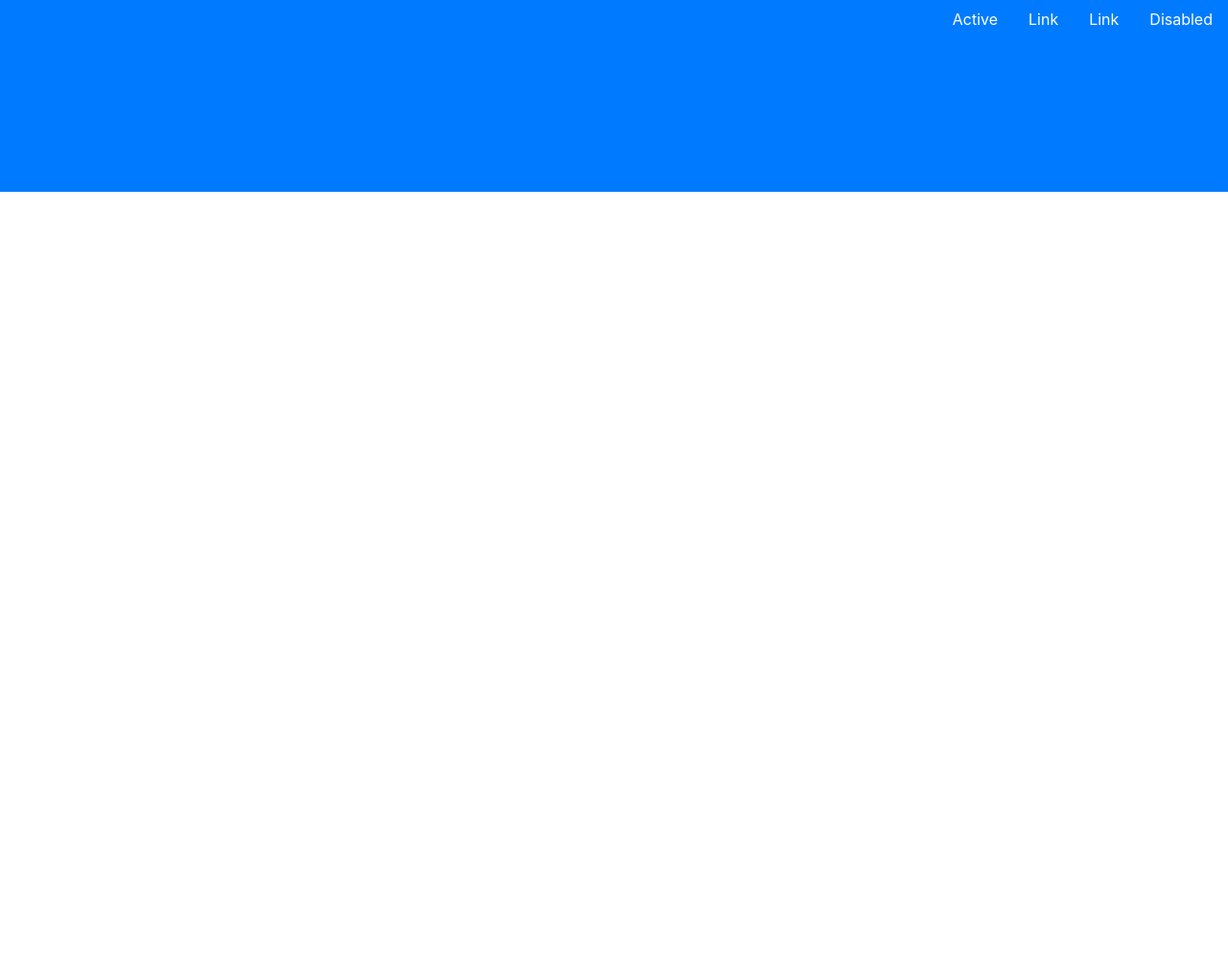
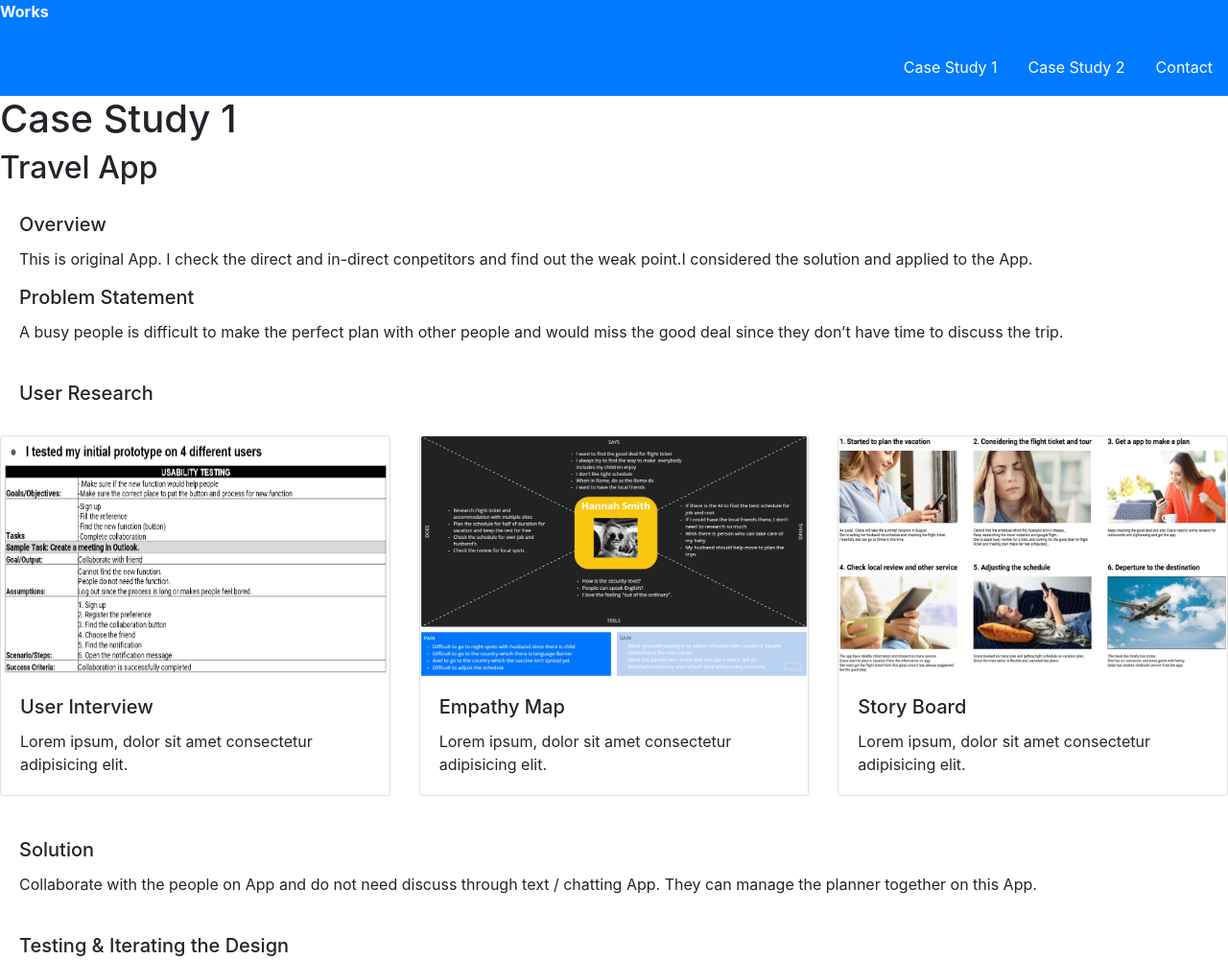
Before and after one commit to Mai-Angie/UX_UI_HW_20, a plain HTML site: page index.html in a window 1280 px wide. Shown: the top 1001 px of the page at 96% size. Before the commit the page ends 800 px from the top, so only its background shows below. Drawn offline with nearby package versions, Linux system fonts and the light colour scheme.

Commit message:
Submission

```diff
--- a/css/style.css
+++ b/css/style.css
@@ -1,3 +1,13 @@
 .nav{
-    height: 200px;
+    height: 50px;
 }
+.nav-item0{
+    color: white;
+    font-weight: bold;
+}
+.card-img-top{
+    height: 250px;
+}
+.iterate1{
+    width: 700px;
+}
--- a/index.html
+++ b/index.html
@@ -10,21 +10,87 @@
     <title>UX_UI_HW_20</title>
 </head>
 <body>
+    <ul class="nav bg-primary justify-content-first  ">
+        <li class="nav-item0">
+        Works
+        </li>
+    </ul>
     <ul class="nav bg-primary justify-content-end">
         <li class="nav-item">
-          <a class="nav-link text-white active" href="#">Active</a>
+          <a class="nav-link text-white active" href="#" tabindex="-1" aria-disabled="true">Case Study 1</a>
         </li>
         <li class="nav-item">
-          <a class="nav-link text-white" href="#">Link</a>
+          <a class="nav-link text-white" href="#">Case Study 2</a>
         </li>
         <li class="nav-item">
-          <a class="nav-link text-white" href="#">Link</a>
-        </li>
-        <li class="nav-item">
-          <a class="nav-link text-white" href="#" tabindex="-1" aria-disabled="true">Disabled</a>
+          <a class="nav-link text-white" href="#">Contact</a>
         </li>
       </ul>
 
+    <h1>
+         Case Study 1
+    </h1>
+    <h2>
+        Travel App
+    </h2>
+
+    <div class="card-body">
+        <h5 class="card-title">Overview</h5>
+        <p class="text-justify">This is original App. I check the direct and in-direct conpetitors and find out the weak point.I considered the solution and applied to the App.</p>
+      <h5 class="card-title">Problem Statement</h5>
+      <p class="card-text">A busy people is difficult to make the perfect plan with other people and would miss the good deal since they don’t have time to discuss the trip.</p>
+    </div>
+    <div class="card-body">
+        <h5 class="card-title">User Research</h5>
+    </div>
+      <div class="row row-cols-1 row-cols-md-3">
+        <div class="col mb-4">
+          <div class="card">
+            <img src="./images/Interview1.PNG" class="card-img-top" alt="...">
+            <div class="card-body">
+              <h5 class="card-title">User Interview</h5>
+              <p class="card-text">Lorem ipsum, dolor sit amet consectetur adipisicing elit.</p>
+            </div>
+          </div>
+        </div>
+        <div class="col mb-4">
+          <div class="card">
+            <img src="./images/Empa.PNG" class="card-img-top" alt="...">
+            <div class="card-body">
+              <h5 class="card-title">Empathy
+                Map</h5>
+              <p class="card-text">Lorem ipsum, dolor sit amet consectetur adipisicing elit.</p>
+            </div>
+          </div>
+        </div>
+        <div class="col mb-4">
+          <div class="card">
+            <img src="./images/Story Board.PNG" class="card-img-top" alt="...">
+            <div class="card-body">
+              <h5 class="card-title">Story
+                Board</h5>
+              <p class="card-text">Lorem ipsum, dolor sit amet consectetur adipisicing elit.</p>
+            </div>
+          </div>
+        </div>
+        </div>
+        <div class="card-body">
+            <h5 class="card-title">Solution</h5>
+            <p class="card-text">Collaborate with the people on App and do not need discuss through text / chatting App. They can manage the planner together on this App.</p>
+        </div>
+
+        <div class="card-body">
+            <h5 class="card-title">Testing & Iterating the Design</h5>
+        </div>
+        <div class="iterate1">
+          <img src="./images/Iterate1.PNG" class="rounded mx-auto d-block">
+        </div>
+          <div class="card-body">
+            <h5 class="card-title">Final Prototype</h5>
+        </div>
+        <a href="https://mai-angie.invisionapp.com/console/share/S22QWW4UKH/680614771">
+        <img src="images/Prototype.PNG" class="rounded mx-auto d-block">
+        </a>
 
 
 
```
Also changed, not shown: images/Empa.PNG (added), images/Interview1.PNG (added), images/Iterate1.PNG (added), images/Iterate2.PNG (added), images/Iterate3.PNG (added), images/Prototype.PNG (added), images/Story Board.PNG (added).
